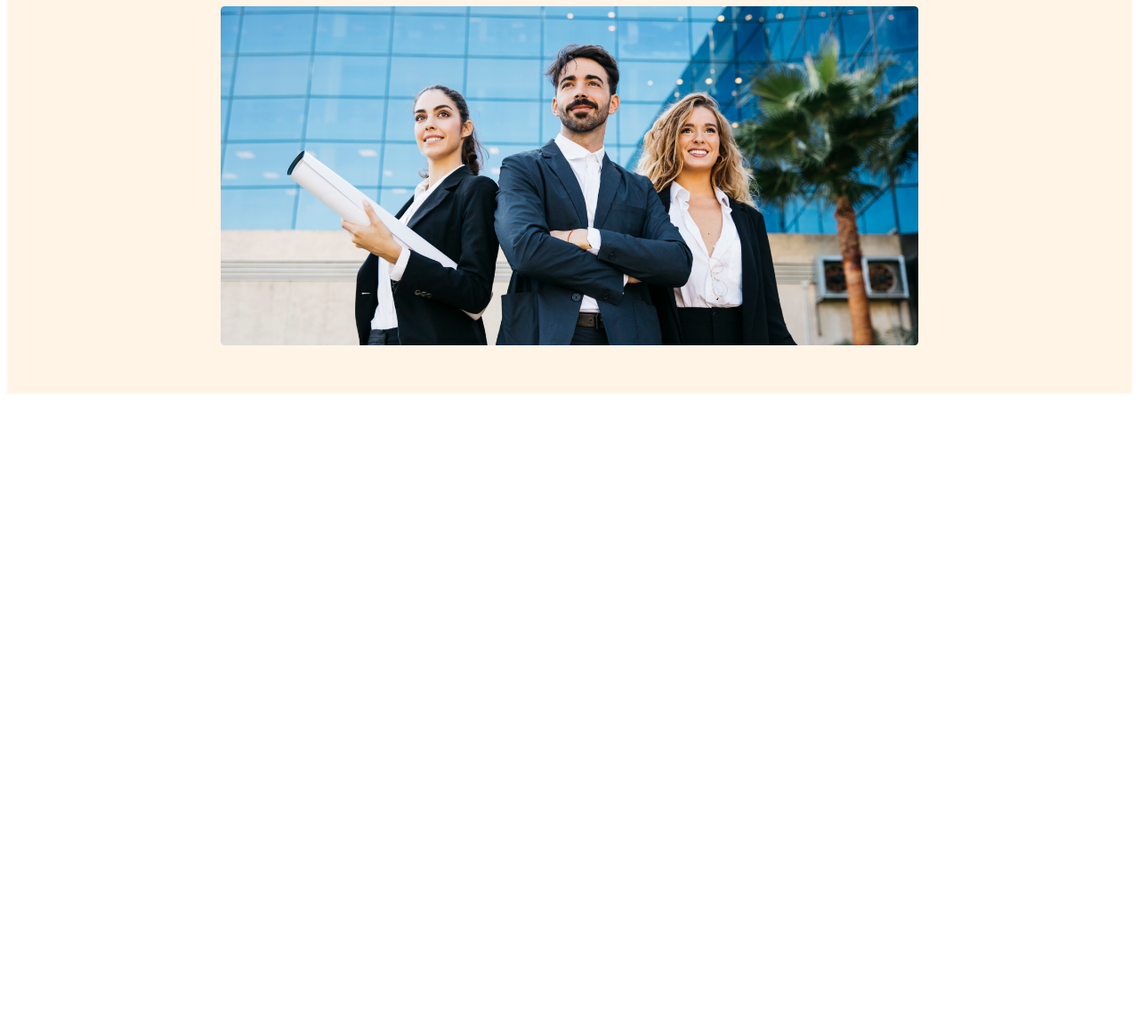
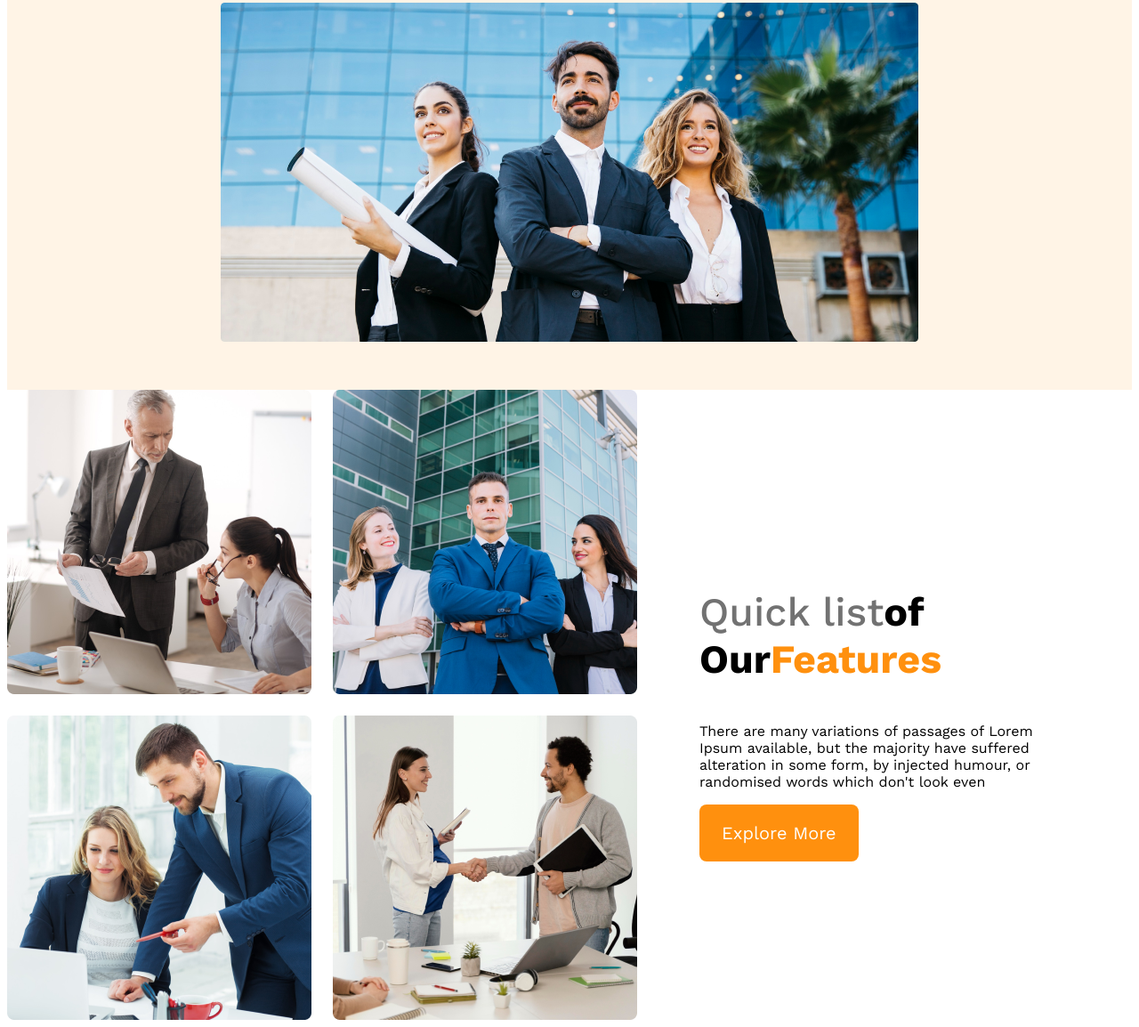
Before and after one commit to alimurdipu/git-architects-website, a plain HTML site: page index.html in a window 1280 px wide. Shown: the part 573-1727 px from the top of the page at 89% size. Before the commit the page ends 1023 px from the top, so only its background shows below. Drawn offline with nearby package versions, Linux system fonts and the light colour scheme.

Commit message:
features added

```diff
--- a/index.html
+++ b/index.html
@@ -7,6 +7,7 @@
     <link rel="stylesheet" href="styles/architect.css" />
   </head>
   <body>
+    <!-- header start -->
     <header>
       <nav>
         <h3 class="nav-title">G3 Architects</h3>
@@ -30,8 +31,30 @@
         <img src="images/banner.png" alt="" />
       </div>
     </header>
-
-    <main></main>
+    <!-- header end -->
+    <main>
+      <!-- teams section start -->
+      <section class="teams-container">
+        <div class="teams-img-container">
+          <img src="images/team1.png" alt="" />
+          <img src="images/team2.png" alt="" />
+          <img src="images/team3.png" alt="" />
+          <img src="images/team4.png" alt="" />
+        </div>
+        <div class="teams-content">
+          <h3 class="teams-title">
+            <span class="quick-list">Quick list</span><span>of Our</span
+            ><span class="text-features">Features</span>
+          </h3>
+          <p class="teams-description">
+            There are many variations of passages of Lorem Ipsum available, but
+            the majority have suffered alteration in some form, by injected
+            humour, or randomised words which don't look even
+          </p>
+          <button class="btn-primary">Explore More</button>
+        </div>
+      </section>
+    </main>
 
     <footer></footer>
   </body>
--- a/styles/architect.css
+++ b/styles/architect.css
@@ -1,90 +1,118 @@
 /* work sans font from google fonts */
-  @import url('https://fonts.googleapis.com/css2?family=Open+Sans:wght@300;400;700&family=Roboto:wght@300&family=Work+Sans:wght@400;500;600;700;800&display=swap');
+@import url("https://fonts.googleapis.com/css2?family=Open+Sans:wght@300;400;700&family=Roboto:wght@300&family=Work+Sans:wght@400;500;600;700;800&display=swap");
 
 /* Shared styles   */
-  *{
-    font-family: 'Open Sans', sans-serif;
-    font-family: 'Roboto', sans-serif;
-    font-family: 'Work Sans', sans-serif;
+* {
+  font-family: "Open Sans", sans-serif;
+  font-family: "Roboto", sans-serif;
+  font-family: "Work Sans", sans-serif;
 }
-.btn-primary{
+.btn-primary {
   border-radius: 8px;
   color: #fff;
-    font-size:1.25rem;
-    background: #FF900E;
+  font-size: 1.25rem;
+  background: #ff900e;
   padding: 20px 25px;
-    color:#FFF;
+  color: #fff;
   cursor: pointer;
+  border: 0;
 }
 /* header styles */
-header{
-    background: rgba(255, 144, 14, 0.10);
+header {
+  background: rgba(255, 144, 14, 0.1);
   padding: 50px 240px;
 }
-nav{
+nav {
   display: flex;
   justify-content: space-between;
   align-items: center;
 }
-.nav-title{
+.nav-title {
   color: #131313;
   font-size: 2.8rem;
   font-weight: 700;
 }
-nav > ul{
+nav > ul {
   display: flex;
 }
-nav li{
+nav li {
   list-style: none;
   margin-right: 30px;
   font-weight: 500;
   font-size: 1rem;
 }
-nav li a{
+nav li a {
   text-decoration: none;
   color: #424242;
 }
 
 /* banner styles */
 
-.banner-content{
+.banner-content {
   max-width: 800px;
   text-align: center;
   margin: 0 auto;
 }
-.banner-title{
+.banner-title {
   font-size: 4rem;
   font-weight: 700;
   color: #131313;
 }
 
-.banner-description{
+.banner-description {
   color: #727272;
 }
-.banner img{
-    margin-top: 20PX;
+.banner img {
+  margin-top: 20px;
   width: 100%;
 }
 
 /* responsive and media query */
 
 /* mobile devices */
-@media screen and (max-width:576px){
-    header{
+@media screen and (max-width: 576px) {
+  header {
     padding: 20px;
   }
-    nav{
+  nav {
     flex-direction: column;
   }
 }
 
 /* tablet or more devices */
-@media screen and (min-width:576px) and (max-width:960px) {
-    header{
+@media screen and (min-width: 576px) and (max-width: 960px) {
+  header {
     padding: 50px;
   }
-    nav{
+  nav {
     flex-direction: column;
   }
-
 }
+/* main styles */
+main {
+  max-width: 1440px;
+}
+.teams-container {
+  display: flex;
+  align-items: center;
+}
+.teams-img-container {
+  display: grid;
+  grid-template-columns: repeat(2, 1fr);
+  gap: 1.5rem;
+}
+.teams-content {
+  padding-left: 70px;
+  padding-right: 70px;
+}
+.teams-title {
+  font-size: 2.8rem;
+}
+.teams-title .quick-list {
+  color: #727272;
+  font-weight: 500;
+}
+.text-features {
+  color: #ff900e;
+  font-weight: 700;
+}
```
Lines whose indentation alone changed are shown as unchanged.
